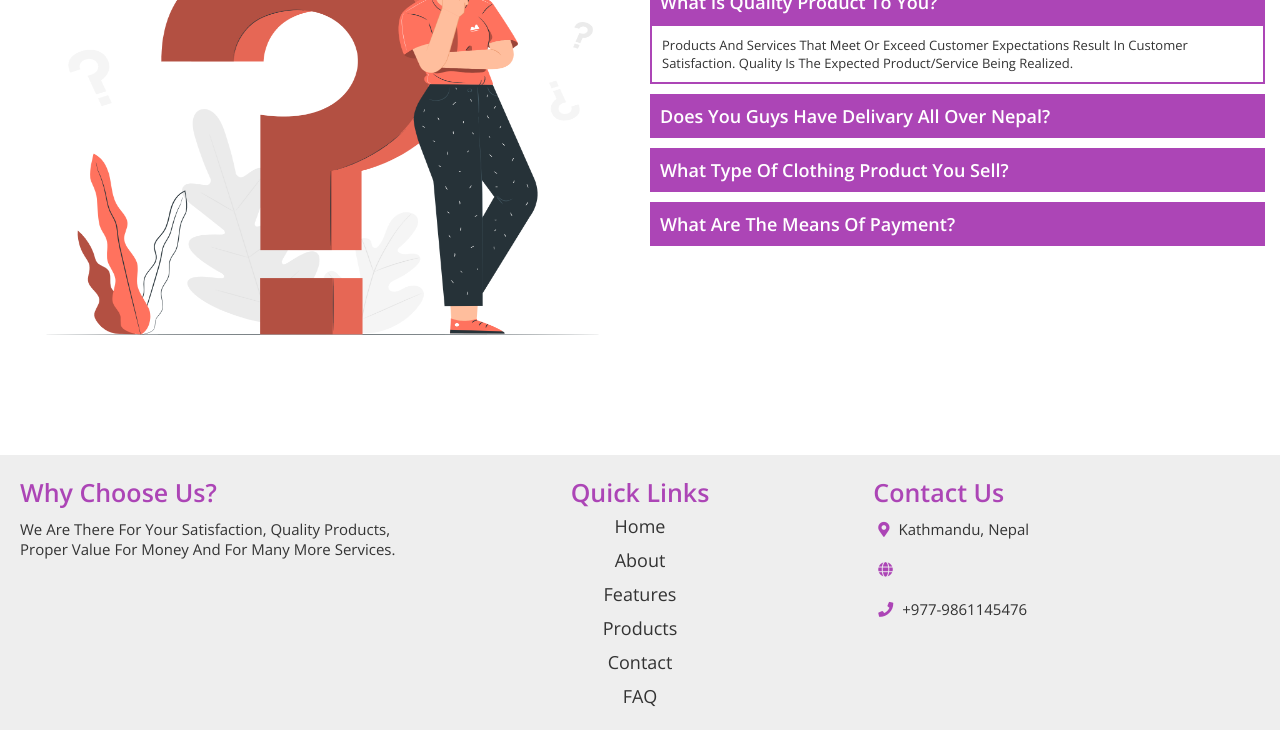
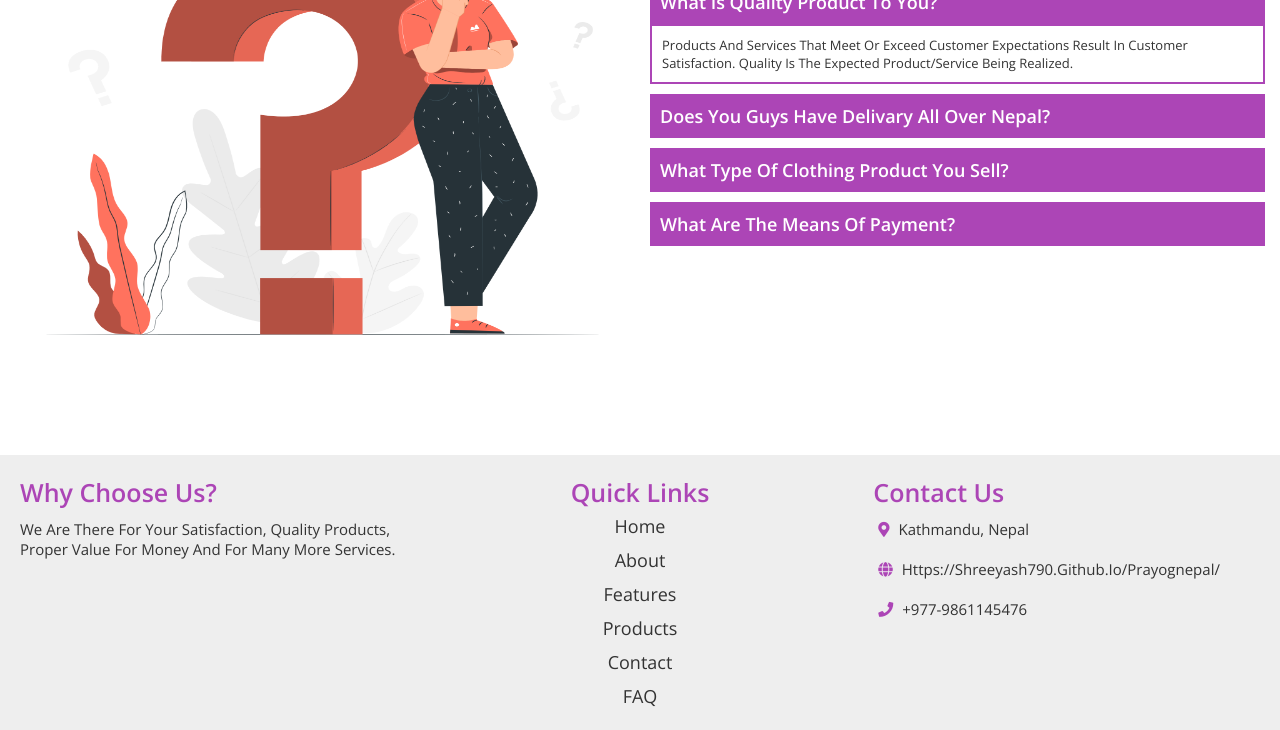
Before and after one commit to shreeyash790/prayognepal, a plain HTML site: page index.html in a window 1280 px wide. Shown: the part 4411-5141 px from the top of the page. Drawn offline with nearby package versions, Linux system fonts and the light colour scheme.

Commit message:
Update index.html

```diff
--- a/index.html
+++ b/index.html
@@ -194,7 +194,7 @@
 
         <input type="submit" value="message" class="btn">
 
-        <input type="hidden" name="_next" value="https://yourdomain.co/thankyou.html">
+        <input type="hidden" name="_next" value="https://shreeyash790.github.io/prayognepal//thankyou.html">
 
     </form>
 
@@ -300,7 +300,7 @@
         <div class="box">
             <h3>contact us</h3>
             <p> <i class="fas fa-map-marker-alt"></i> kathmandu, Nepal </p>
-            <p> <i class="fas fa-globe"></i>  </p>
+            <p> <i class="fas fa-globe"></i> https://shreeyash790.github.io/prayognepal/ </p>
             <p> <i class="fas fa-phone"></i> +977-9861145476 </p>
         </div>
 
```
